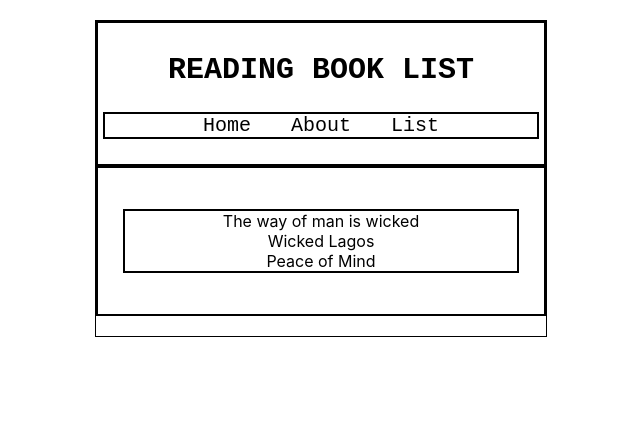
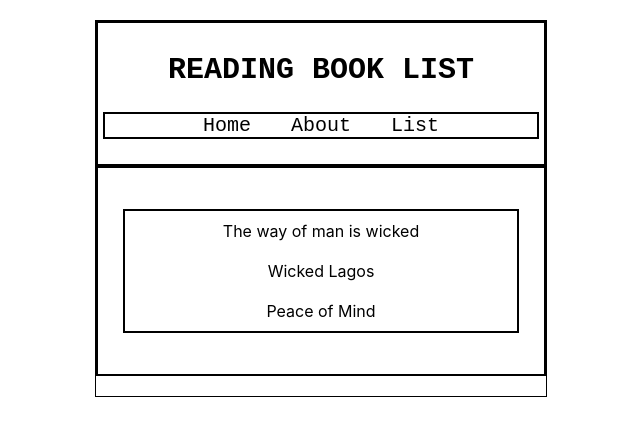
Before and after one commit to Legendary-Folah/readBookApp, a React (Create React App) app: page / in a window 1280 px wide. Shown: the top 436 px of the page, without its empty margins (319-959 px from the left). Built offline with nearby package versions, Linux system fonts and the light colour scheme.

Commit message:
hello there

```diff
--- a/src/index.css
+++ b/src/index.css
@@ -43,6 +43,6 @@ nav ul li {
   border: 2px solid black;
 }
 
-.book-list ul li {
-
+.book-list li {
+  padding: 10px;
 }
```
